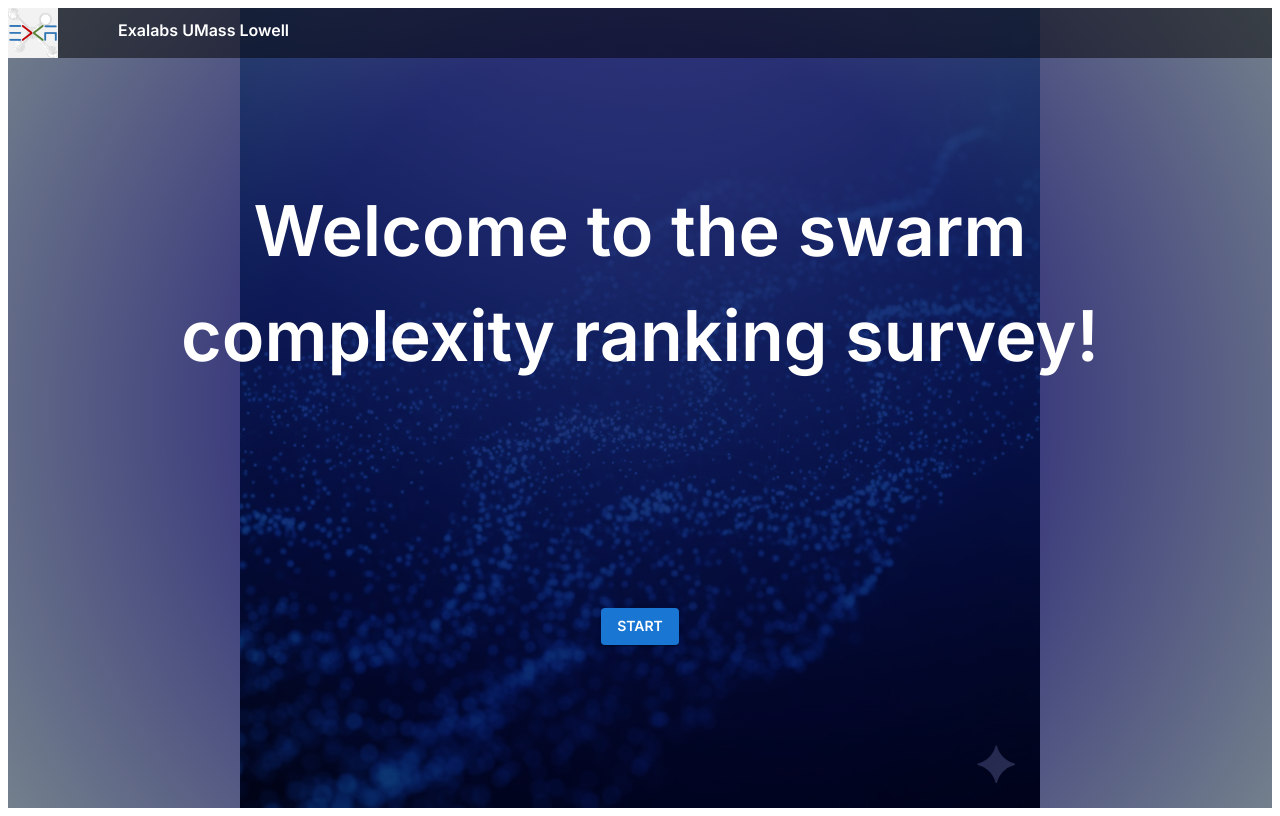
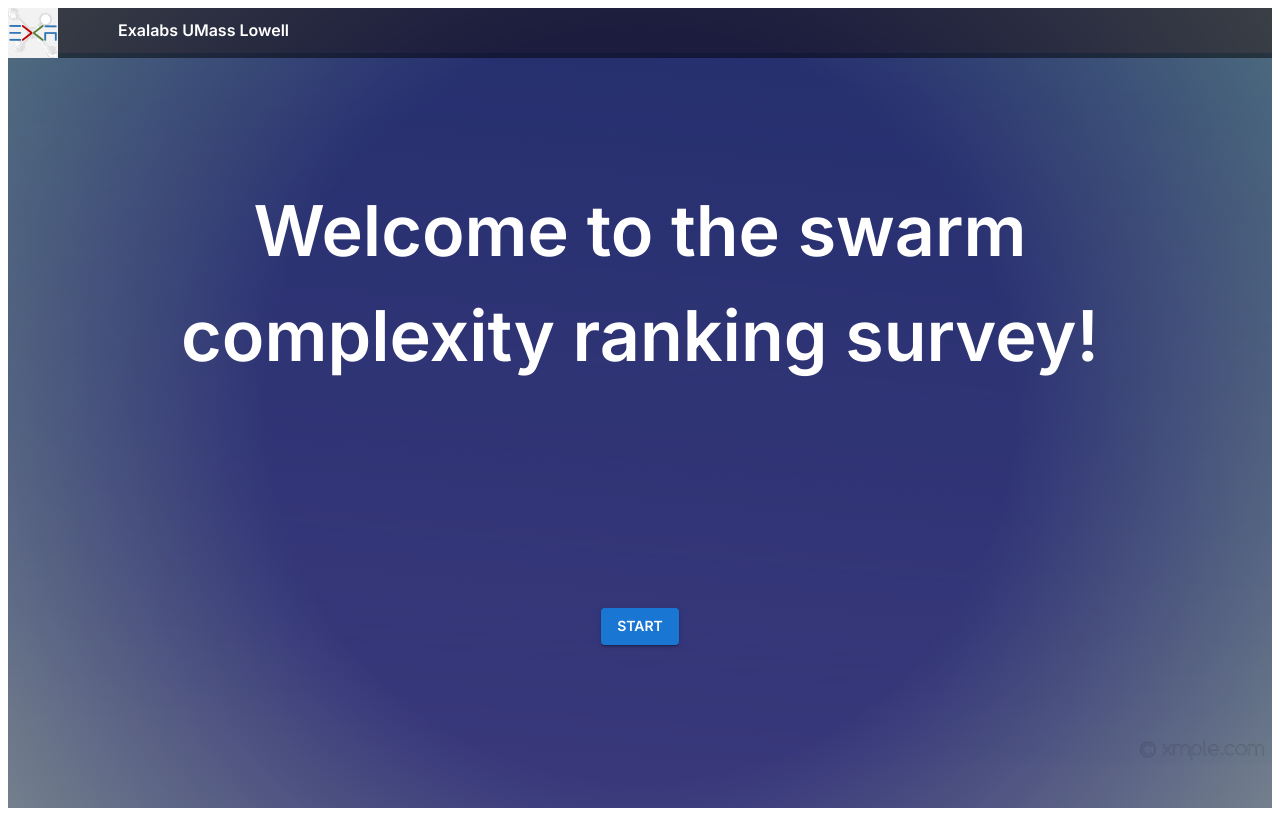
Before and after one commit to exalabs-umass-lowell/netlogo-video-sorter, a React (Create React App) app: page / in a window 1280 px wide. Built offline with nearby package versions, Linux system fonts and the light colour scheme.

Commit message:
changed background

```diff
--- a/src/App_onebyone_simple.js
+++ b/src/App_onebyone_simple.js
@@ -497,7 +497,7 @@ function shuffleNoConsecutive(arr) { // important to ensure that the same behavi
 
   if (startInstructions) {
     return (
-      <div style={{ justifyContent: 'flex-start', alignItems: 'center', flexDirection: 'column', display: 'flex', width: '100%', minHeight: '100vh', overflowX: 'hidden', background: `linear-gradient(rgba(0,0,0,0.45), rgba(0,0,0,0.45)), radial-gradient(circle at center, rgba(0,0,204,0.6) 50%, rgba(179,217,255, 0.6) 100%), url('swarm-background.jpg')`, transition: 'background-image 0.5s ease', backgroundSize: '100% 100%, 100% 100%, contain', backgroundPosition: 'center, center, center', backgroundRepeat: 'no-repeat, no-repeat, no-repeat', backgroundBlendMode: 'multiply',}}>
+      <div style={{ justifyContent: 'flex-start', alignItems: 'center', flexDirection: 'column', display: 'flex', width: '100%', minHeight: '100vh', overflowX: 'hidden', background: `linear-gradient(rgba(0,0,0,0.45), rgba(0,0,0,0.45)), radial-gradient(circle at center, rgba(0,0,204,0.6) 50%, rgba(179,217,255, 0.6) 100%), url('general-white-blue.jpg')`, transition: 'background-image 0.5s ease', backgroundSize: '100% 100%, 100% 100%, contain', backgroundPosition: 'center, center, center', backgroundRepeat: 'no-repeat, no-repeat, no-repeat', backgroundBlendMode: 'multiply',}}>
       <Box sx={{
          width: '100%',
          height: 'flex',
@@ -544,7 +544,7 @@ function shuffleNoConsecutive(arr) { // important to ensure that the same behavi
 
     return (
       <>
-      <div style={{ justifyContent: 'center', alignItems: 'center', flexDirection: 'column', display: 'flex', width: '100%', minHeight: '100vh', overflowX: 'hidden', background: `linear-gradient(rgba(0,0,0,0.45), rgba(0,0,0,0.45)), radial-gradient(circle at center, rgba(0,0,204,0.6) 50%, rgba(179,217,255, 0.6) 100%), url('swarm-background.jpg')`, transition: 'background-image 0.5s ease', backgroundSize: '100% 100%, 100% 100%, contain', backgroundPosition: 'center, center, center', backgroundRepeat: 'no-repeat, no-repeat, no-repeat', backgroundBlendMode: 'multiply',}}>
+      <div style={{ justifyContent: 'center', alignItems: 'center', flexDirection: 'column', display: 'flex', width: '100%', minHeight: '100vh', overflowX: 'hidden', background: `linear-gradient(rgba(0,0,0,0.45), rgba(0,0,0,0.45)), radial-gradient(circle at center, rgba(0,0,204,0.6) 50%, rgba(179,217,255, 0.6) 100%), url('general-white-blue.jpg')`, transition: 'background-image 0.5s ease', backgroundSize: '100% 100%, 100% 100%, contain', backgroundPosition: 'center, center, center', backgroundRepeat: 'no-repeat, no-repeat, no-repeat', backgroundBlendMode: 'multiply',}}>
       <Box sx={{
          width: '100%',
          height: 'flex',
@@ -595,7 +595,7 @@ function shuffleNoConsecutive(arr) { // important to ensure that the same behavi
   }
 
   return (
-    <div style={{ justifyContent: 'center', flexDirection: 'column', display: 'flex', width: '100%', flexDirection:'column', minHeight: '100vh', overflowX: 'hidden', background: `linear-gradient(rgba(0,0,0,0.45), rgba(0,0,0,0.45)), radial-gradient(circle at center, rgba(0,0,204,0.6) 50%, rgba(179,217,255, 0.6) 100%), url('swarm-background.jpg')`, transition: 'background-image 0.5s ease', backgroundSize: '100% 100%, 100% 100%, contain', backgroundPosition: 'center, center, center', backgroundRepeat: 'no-repeat, no-repeat, no-repeat', backgroundBlendMode: 'multiply',}}>
+    <div style={{ justifyContent: 'center', flexDirection: 'column', display: 'flex', width: '100%', flexDirection:'column', minHeight: '100vh', overflowX: 'hidden', background: `linear-gradient(rgba(0,0,0,0.45), rgba(0,0,0,0.45)), radial-gradient(circle at center, rgba(0,0,204,0.6) 50%, rgba(179,217,255, 0.6) 100%), url('general-white-blue.jpg')`, transition: 'background-image 0.5s ease', backgroundSize: '100% 100%, 100% 100%, contain', backgroundPosition: 'center, center, center', backgroundRepeat: 'no-repeat, no-repeat, no-repeat', backgroundBlendMode: 'multiply',}}>
     <div style={{ fontFamily: "-apple-system, BlinkMacSystemFont, 'Segoe UI', Roboto, 'Helvetica Neue', Arial", alignItems: 'stretch', }}>
       <div>
       <Box sx={{
```
Also changed, not shown: public/general-white-blue.jpg (added).
